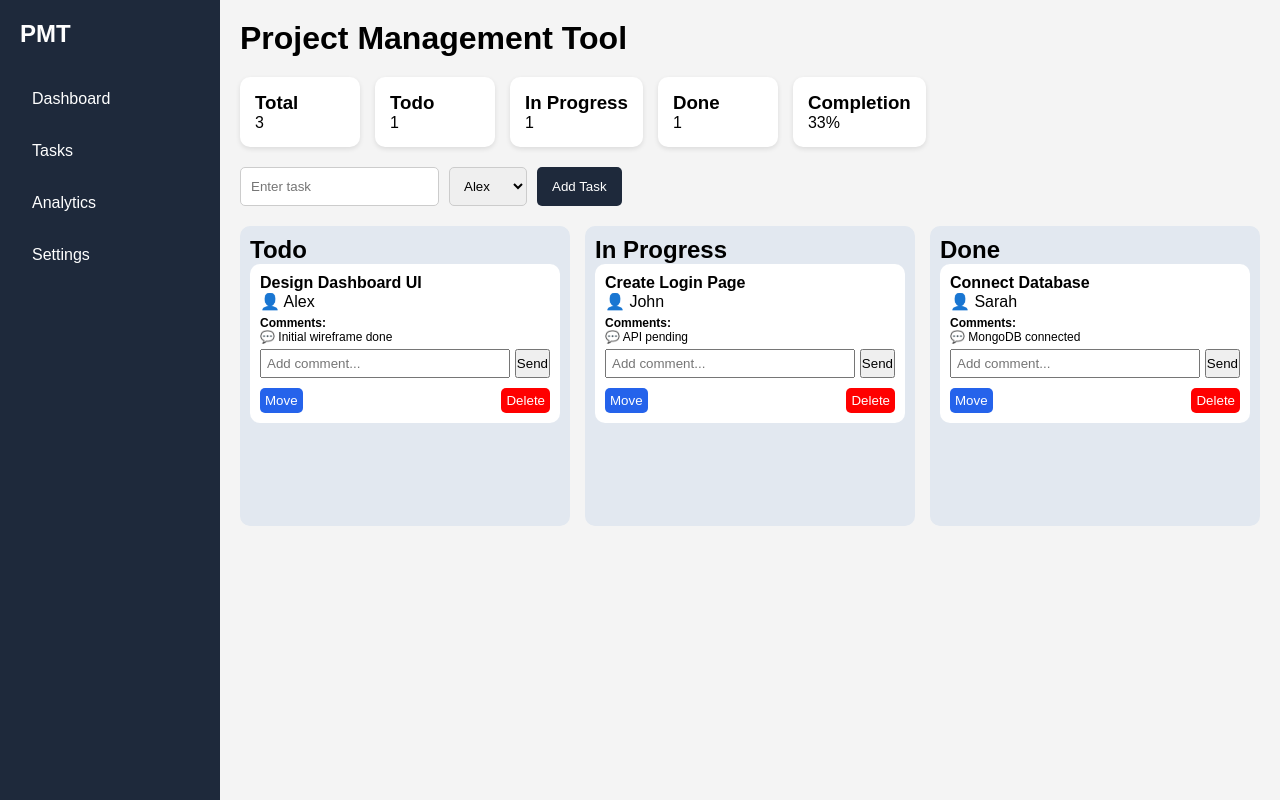
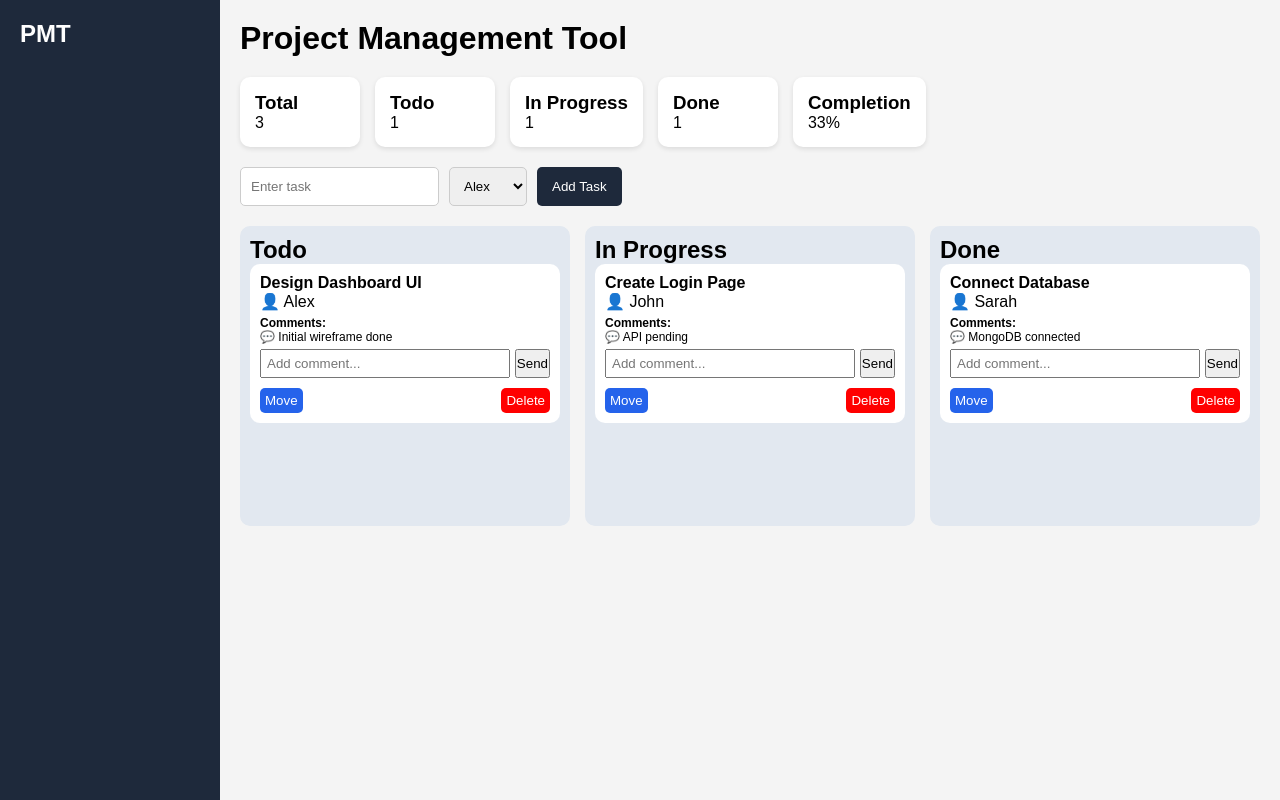
Before and after one commit to aksharai/project-management-tool, a React (Create React App) app: page / in a window 1280 px wide. Built offline with nearby package versions, Linux system fonts and the light colour scheme.

Commit message:
Update App.js

```diff
--- a/src/App.js
+++ b/src/App.js
@@ -154,12 +154,6 @@ function App() {
       {/* Sidebar */}
       <div className="sidebar">
         <h2>PMT</h2>
-        <ul>
-          <li>Dashboard</li>
-          <li>Tasks</li>
-          <li>Analytics</li>
-          <li>Settings</li>
-        </ul>
       </div>
 
       {/* Main */}
```
